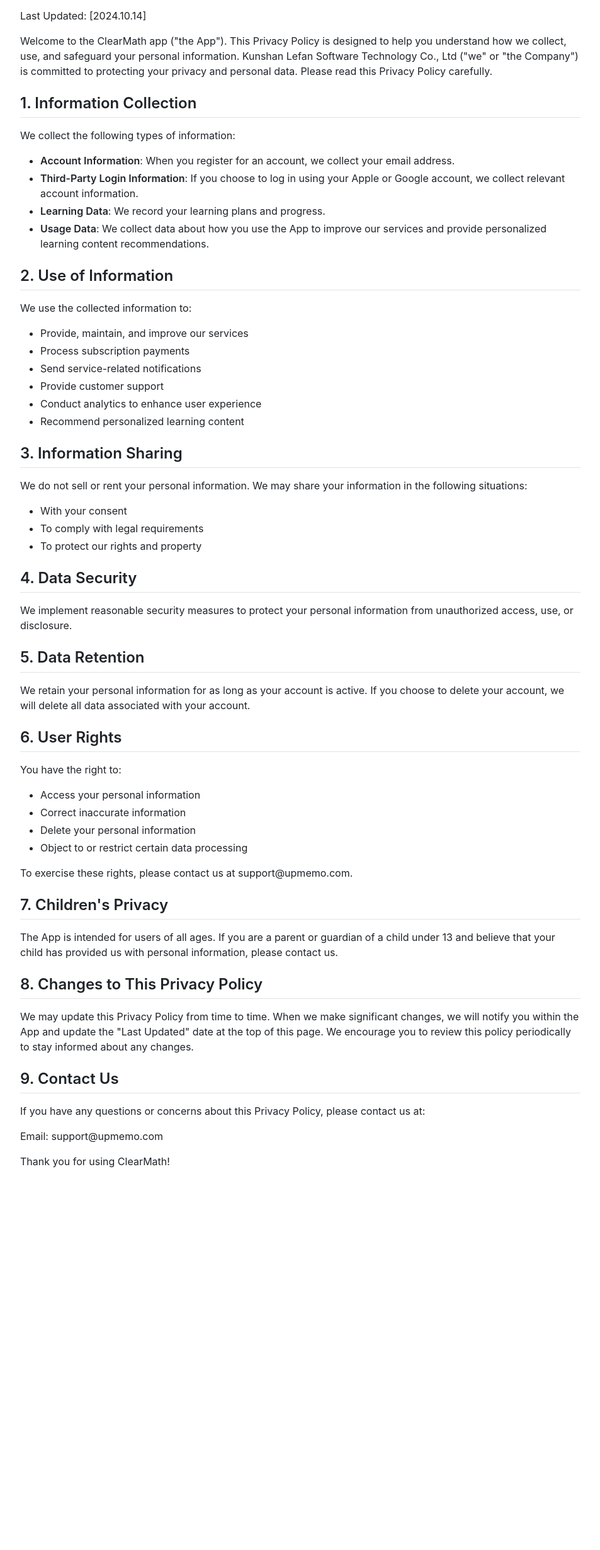
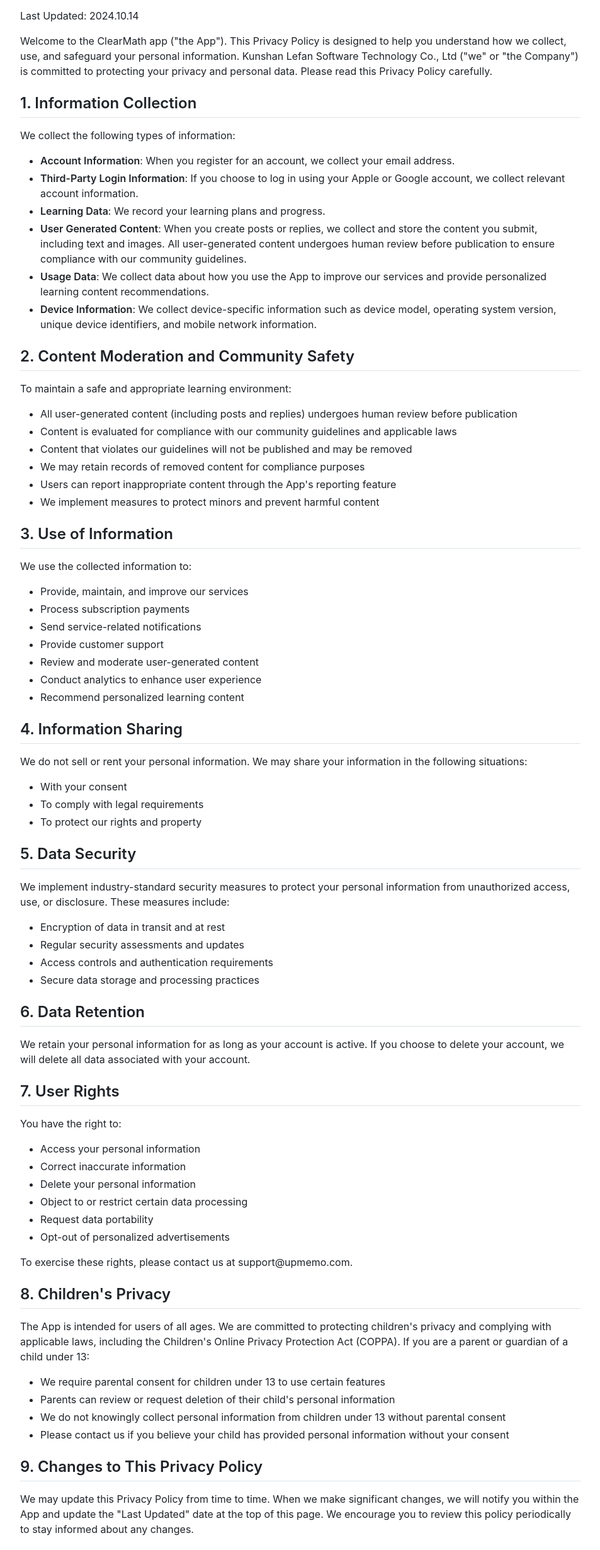
Before and after one commit to moodcal/clearmath, a plain HTML site: page privacy-policy.html in a window 1280 px wide. Shown: the part 99-2560 px from the top of the page at 63% size, without its empty margins (163-1116 px from the left). Before the commit the page ends 2000 px from the top, so only its background shows below. Drawn offline with nearby package versions, Linux system fonts and the light colour scheme.

Commit message:
update privacy-policy and the terms of service

```diff
--- a/privacy-policy.html
+++ b/privacy-policy.html
@@ -1,4 +1,3 @@
-
 <!DOCTYPE html>
 <html>
 <head>
@@ -32,58 +31,95 @@
         }
         @media (max-width: 767px) {
             .markdown-body {
-                padding: 25px;
+                padding: 15px;
             }
         }
     </style>
 </head>
 <body class="markdown-body">
 <h1 id="clearmath-privacy-policy">ClearMath Privacy Policy</h1>
-<p>Last Updated: [2024.10.14]</p>
+<p>Last Updated: 2024.10.14</p>
 <p>Welcome to the ClearMath app ("the App"). This Privacy Policy is designed to help you understand how we collect, use, and safeguard your personal information. Kunshan Lefan Software Technology Co., Ltd ("we" or "the Company") is committed to protecting your privacy and personal data. Please read this Privacy Policy carefully.</p>
+
 <h2 id="1-information-collection">1. Information Collection</h2>
 <p>We collect the following types of information:</p>
 <ul>
 <li><strong>Account Information</strong>: When you register for an account, we collect your email address.</li>
 <li><strong>Third-Party Login Information</strong>: If you choose to log in using your Apple or Google account, we collect relevant account information.</li>
 <li><strong>Learning Data</strong>: We record your learning plans and progress.</li>
+<li><strong>User Generated Content</strong>: When you create posts or replies, we collect and store the content you submit, including text and images. All user-generated content undergoes human review before publication to ensure compliance with our community guidelines.</li>
 <li><strong>Usage Data</strong>: We collect data about how you use the App to improve our services and provide personalized learning content recommendations.</li>
+<li><strong>Device Information</strong>: We collect device-specific information such as device model, operating system version, unique device identifiers, and mobile network information.</li>
 </ul>
-<h2 id="2-use-of-information">2. Use of Information</h2>
+
+<h2 id="2-content-moderation-and-community-safety">2. Content Moderation and Community Safety</h2>
+<p>To maintain a safe and appropriate learning environment:</p>
+<ul>
+<li>All user-generated content (including posts and replies) undergoes human review before publication</li>
+<li>Content is evaluated for compliance with our community guidelines and applicable laws</li>
+<li>Content that violates our guidelines will not be published and may be removed</li>
+<li>We may retain records of removed content for compliance purposes</li>
+<li>Users can report inappropriate content through the App's reporting feature</li>
+<li>We implement measures to protect minors and prevent harmful content</li>
+</ul>
+
+<h2 id="3-use-of-information">3. Use of Information</h2>
 <p>We use the collected information to:</p>
 <ul>
 <li>Provide, maintain, and improve our services</li>
 <li>Process subscription payments</li>
 <li>Send service-related notifications</li>
 <li>Provide customer support</li>
+<li>Review and moderate user-generated content</li>
 <li>Conduct analytics to enhance user experience</li>
 <li>Recommend personalized learning content</li>
 </ul>
-<h2 id="3-information-sharing">3. Information Sharing</h2>
+
+<h2 id="4-information-sharing">4. Information Sharing</h2>
 <p>We do not sell or rent your personal information. We may share your information in the following situations:</p>
 <ul>
 <li>With your consent</li>
 <li>To comply with legal requirements</li>
 <li>To protect our rights and property</li>
 </ul>
-<h2 id="4-data-security">4. Data Security</h2>
-<p>We implement reasonable security measures to protect your personal information from unauthorized access, use, or disclosure.</p>
-<h2 id="5-data-retention">5. Data Retention</h2>
+
+<h2 id="5-data-security">5. Data Security</h2>
+<p>We implement industry-standard security measures to protect your personal information from unauthorized access, use, or disclosure. These measures include:</p>
+<ul>
+<li>Encryption of data in transit and at rest</li>
+<li>Regular security assessments and updates</li>
+<li>Access controls and authentication requirements</li>
+<li>Secure data storage and processing practices</li>
+</ul>
+
+<h2 id="6-data-retention">6. Data Retention</h2>
 <p>We retain your personal information for as long as your account is active. If you choose to delete your account, we will delete all data associated with your account.</p>
-<h2 id="6-user-rights">6. User Rights</h2>
+
+<h2 id="7-user-rights">7. User Rights</h2>
 <p>You have the right to:</p>
 <ul>
 <li>Access your personal information</li>
 <li>Correct inaccurate information</li>
 <li>Delete your personal information</li>
 <li>Object to or restrict certain data processing</li>
+<li>Request data portability</li>
+<li>Opt-out of personalized advertisements</li>
 </ul>
 <p>To exercise these rights, please contact us at support@upmemo.com.</p>
-<h2 id="7-childrens-privacy">7. Children's Privacy</h2>
-<p>The App is intended for users of all ages. If you are a parent or guardian of a child under 13 and believe that your child has provided us with personal information, please contact us.</p>
-<h2 id="8-changes-to-this-privacy-policy">8. Changes to This Privacy Policy</h2>
+
+<h2 id="8-childrens-privacy">8. Children's Privacy</h2>
+<p>The App is intended for users of all ages. We are committed to protecting children's privacy and complying with applicable laws, including the Children's Online Privacy Protection Act (COPPA). If you are a parent or guardian of a child under 13:</p>
+<ul>
+<li>We require parental consent for children under 13 to use certain features</li>
+<li>Parents can review or request deletion of their child's personal information</li>
+<li>We do not knowingly collect personal information from children under 13 without parental consent</li>
+<li>Please contact us if you believe your child has provided personal information without your consent</li>
+</ul>
+
+<h2 id="9-changes-to-this-privacy-policy">9. Changes to This Privacy Policy</h2>
 <p>We may update this Privacy Policy from time to time. When we make significant changes, we will notify you within the App and update the "Last Updated" date at the top of this page. We encourage you to review this policy periodically to stay informed about any changes.</p>
-<h2 id="9-contact-us">9. Contact Us</h2>
+
+<h2 id="10-contact-us">10. Contact Us</h2>
 <p>If you have any questions or concerns about this Privacy Policy, please contact us at:</p>
 <p>Email: support@upmemo.com</p>
 <p>Thank you for using ClearMath!</p>
```
Also changed, not shown: cn/privacy-policy.html (+31 -14 lines), cn/terms-of-service.html (+15 -2 lines), terms-of-service.html (+15 -3 lines).
